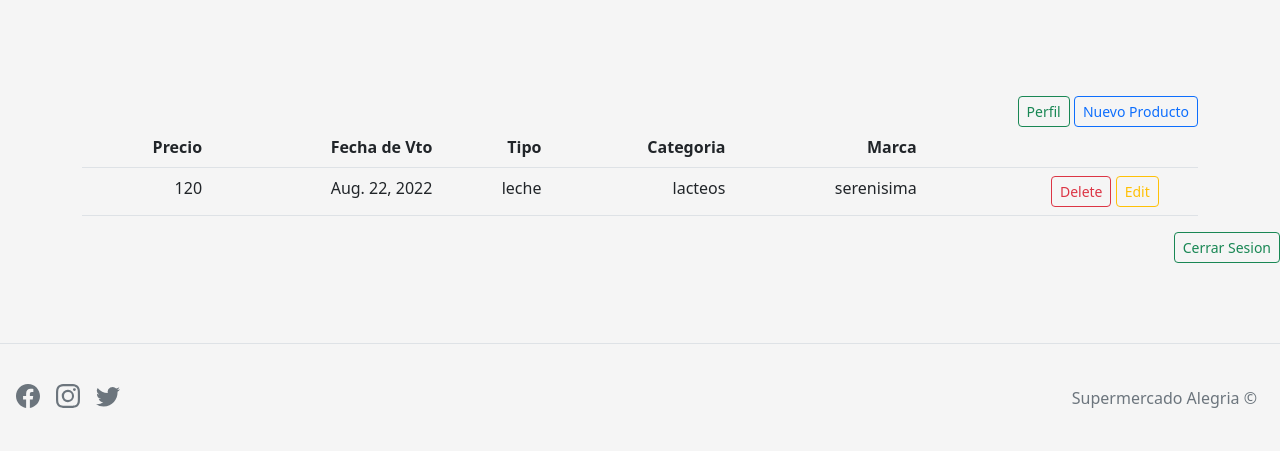
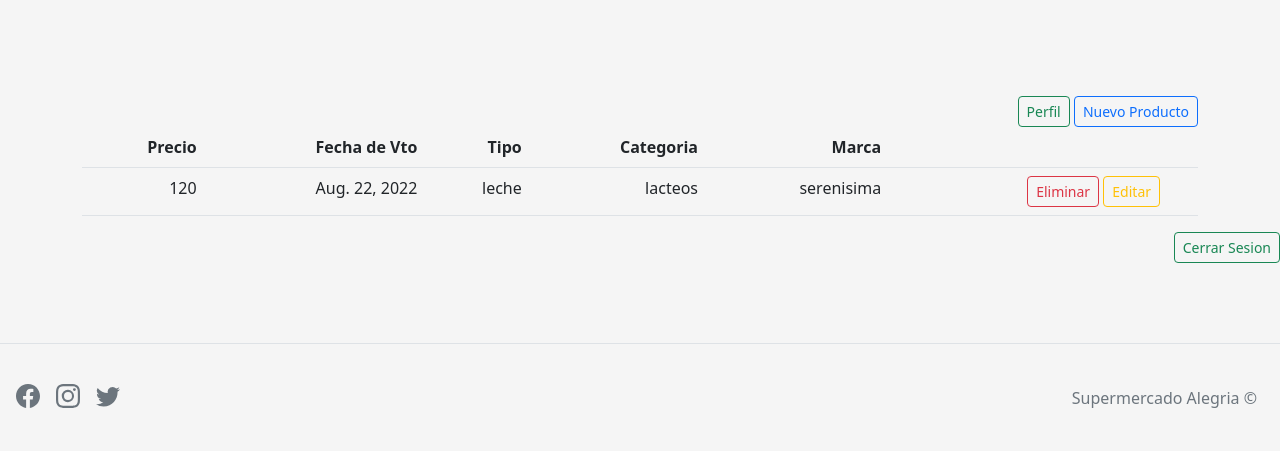
Before and after one commit to santidicaprio/ProyectoFinal, a Django app: page /panel/ in a window 1280 px wide. Shown: the part 72-523 px from the top of the page. Run offline with Django 4.2, Linux system fonts and the light colour scheme; a user stored in the database is signed in; data comes from the database, SQL or seed files in the repository.

Commit message:
Update productos.html
Cambio a español

```diff
--- a/ProyectoFinal/AppFinal/templates/Usuarios/productos.html
+++ b/ProyectoFinal/AppFinal/templates/Usuarios/productos.html
@@ -25,8 +25,8 @@
                         <tr>
                             <th scope="row"></th>
                             <td>
-                                <a type="button" href="#" class="btn btn-sm btn-outline-warning">Edit</a>
-                                <a type="button" href="#" class="btn btn-sm btn-outline-danger">Delete</a>
+                                <a type="button" href="#" class="btn btn-sm btn-outline-warning">Editar</a>
+                                <a type="button" href="#" class="btn btn-sm btn-outline-danger">Eliminar</a>
                             </td>
                             <td>{{Productos.marca}}</td>
                             <td>{{Productos.categoria}}</td>
```
